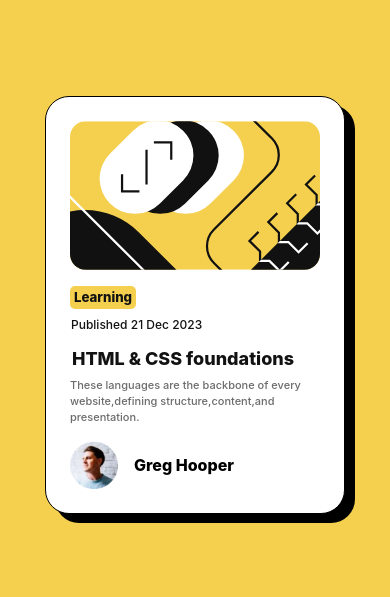
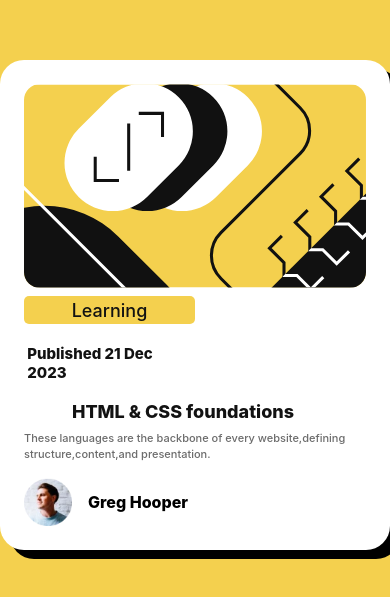
Before and after one commit to adriantech-beep/blog_preview, a plain HTML site: page index.html in a window 390 px wide. Shown: the part 117-714 px from the top of the page. Drawn offline with Linux system fonts and the light colour scheme.

Commit message:
updated all files

```diff
--- a/index.html
+++ b/index.html
@@ -1,28 +1,33 @@
 <!DOCTYPE html>
 <html lang="en">
   <head>
-    <meta charset="UTF-8">
-    <meta name="viewport" content="width=device-width, initial-scale=1.0">
+    <meta charset="UTF-8" />
+    <meta name="viewport" content="width=device-width, initial-scale=1.0" />
     <meta http-equiv="X-UA-Compatible" content="IE=edge" />
-    <link rel="stylesheet" href="style.css">
-    <link rel="icon" type="image/png" sizes="32x32" href="favicon-32x32.png"/>
-    <link rel="preconnect" href="https://fonts.googleapis.com">
-    <link rel="preconnect" href="https://fonts.gstatic.com" crossorigin>
-    <link href="https://fonts.googleapis.com/css2?family=Figtree:ital,wght@0,300..900;1,300..900&display=swap" rel="stylesheet">
-    <title>Blog-Preview_Card</title>
+    <link rel="stylesheet" href="style.css" />
+    <link rel="icon" type="image/png" sizes="32x32" href="favicon-32x32.png" />
+    <link rel="preconnect" href="https://fonts.googleapis.com" />
+    <link rel="preconnect" href="https://fonts.gstatic.com" crossorigin />
+    <link
+      href="https://fonts.googleapis.com/css2?family=Figtree:ital,wght@0,300..900;1,300..900&display=swap"
+      rel="stylesheet"
+    />
+    <title>Blog-Preview-Card</title>
   </head>
   <body>
+    <header>Blog-Preview-Card</header>
     <main>
-        <div class="container">
-            <img src="illustration-article.svg" alt="A Photo Illustration">
-            <h5>Learning</h5>
-            <h4>Published 21 Dec 2023</h4>
+      <img src="illustration-article.svg" alt="A photo of blog illustration" />
+      <h1>Learning</h1>
+      <h2>Published 21 Dec 2023</h2>
       <a href="https://www.frontendmentor.io/home">HTML & CSS foundations</a>
-            <p>These languages are the backbone of every website,defining structure,content,and presentation.</p>
+      <p>
+        These languages are the backbone of every website,defining
+        structure,content,and presentation.
+      </p>
       <div id="profile">
-                <img src="image-avatar.webp" alt="A Profile Photo">
+        <img src="image-avatar.webp" alt="A Profile Photo of Greg Hooper" />
         <span>Greg Hooper</span>
-            </div>
       </div>
     </main>
   </body>
--- a/style.css
+++ b/style.css
@@ -1,124 +1,125 @@
-*{
+:root {
+  --primary-light-color: hsl(0, 0%, 100%);
+  --secondary-light-color: hsl(47, 88%, 63%);
+  --tertiary-light-color: hsl(0, 0%, 42%);
+
+  --primary-dark-color: hsl(0, 0%, 7%);
+}
+
+* {
   margin: 0;
   padding: 0;
+  box-sizing: border-box;
   font-family: "Inter", sans-serif;
 }
 body {
-
   display: flex;
   align-items: center;
   justify-content: center;
-    text-align: center;
   height: 100vh;
-    width: 100vw;
-    background-color: hsl(47, 88%, 63%);
+  background-color: var(--secondary-light-color);
 }
-
-.container {
+header {
+  display: none;
+}
+main {
+  width: 100%;
+  max-width: 25rem;
   display: flex;
   flex-direction: column;
-    padding: 1.5rem;
-    border-radius: 1.5rem;
-    background-color: hsl(0, 0%, 100%);
-    max-width: 22rem;
-    border: 1px solid black;
+  padding: 1.5em;
+  border-radius: 1.5em;
+  background-color: var(--primary-light-color);
   position: relative;
   box-shadow: 10px 9px 0px;
 }
-.container img{
+
+main img {
+  width: 100%;
   border-radius: 1rem;
 }
-.container h5{
+main h1 {
   border-radius: 5px;
-    background-color: hsl(47, 88%, 63%);
-    margin-right: 15.5rem;
-    margin-top: 1.5rem;
-    padding: 0.5rem;
-    font-weight: 800;
+  background-color: var(--secondary-light-color);
+  margin-right: 15.5em;
+  margin-top: 1.5em;
+  padding: 0.2em;
+  font-weight: 600;
+  font-size: 1.6rem;
   color: hsl(0, 0%, 7%);
-
+  width: 50%;
+  text-align: center;
 }
 
-.container h4{
+main h2 {
   margin-right: 11.5rem;
   margin-top: 1rem;
-    font-weight: 500;
+  font-weight: 600;
   font-size: 15px;
   color: hsl(0, 0%, 7%);
-
-
 }
-.container a{
+main a {
   text-align: center;
   margin-right: 3.5rem;
   margin-top: 1rem;
   font-size: 1.5rem;
   font-weight: 800;
   text-decoration: none;
-    color: hsl(0, 0%, 7%);
+  color: var(--primary-dark-color);
 }
-.container a:hover{
-   color: hsl(47, 88%, 63%);
+main a:hover {
+  color: var(--secondary-light-color);
   transition: 0.5s ease, color 0.5s ease;
 }
-.container p{
+main p {
   font-size: 16px;
   font-weight: 500;
   margin-top: 1rem;
   margin-right: 1rem;
   text-align: left;
   line-height: 1.5rem;
-    color: hsl(0, 0%, 42%);
-
+  color: var(--tertiary-light-color);
 }
 #profile {
   display: flex;
   align-items: center;
   margin-top: 1rem;
 }
-#profile img{
+#profile img {
   width: 3rem;
 }
-#profile span{
+#profile span {
   margin-left: 1rem;
   font-weight: 800;
 }
 
-
 @media (max-width: 400px) {
-    .container{
-        width: 250px;
+  main {
+    width: 100%;
+    min-width: 250px;
   }
-    .container a{
+  main a {
     font-size: 18px;
     margin-right: 1.5rem;
-
-
   }
-    .container h4{
+  main h1 {
     margin-right: 7.3rem;
     margin-top: 0.5rem;
     font-weight: 500;
-        font-size: 12px;
-
+    font-size: 18px;
+    text-align: center;
   }
-    .container h5{
+  main h2 {
     margin-right: 11.5rem;
     margin-top: 1rem;
     padding: 0.2rem;
     font-weight: 800;
-
-
   }
-    .container p{
+  main p {
     font-size: 11px;
     font-weight: 500;
     margin-top: 0.5rem;
     margin-right: 1rem;
     line-height: 1rem;
-
   }
-
-
-
 }
```
Lines whose indentation alone changed are shown as unchanged.
